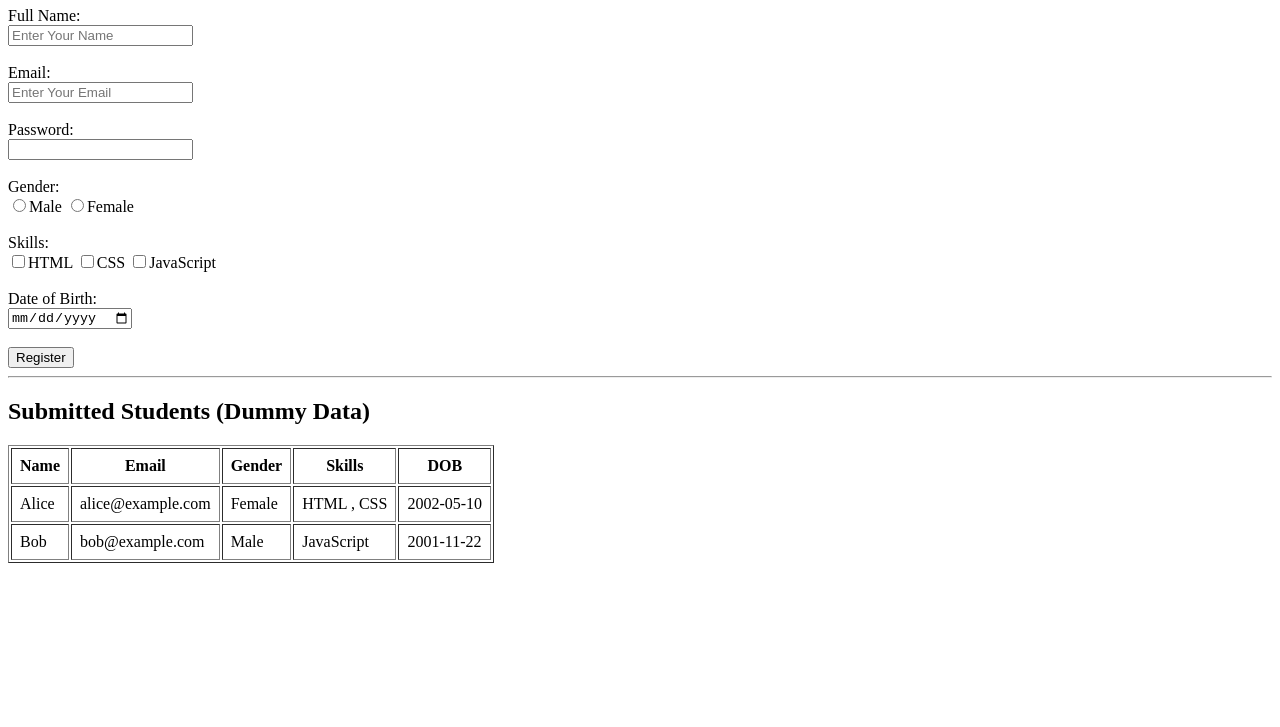
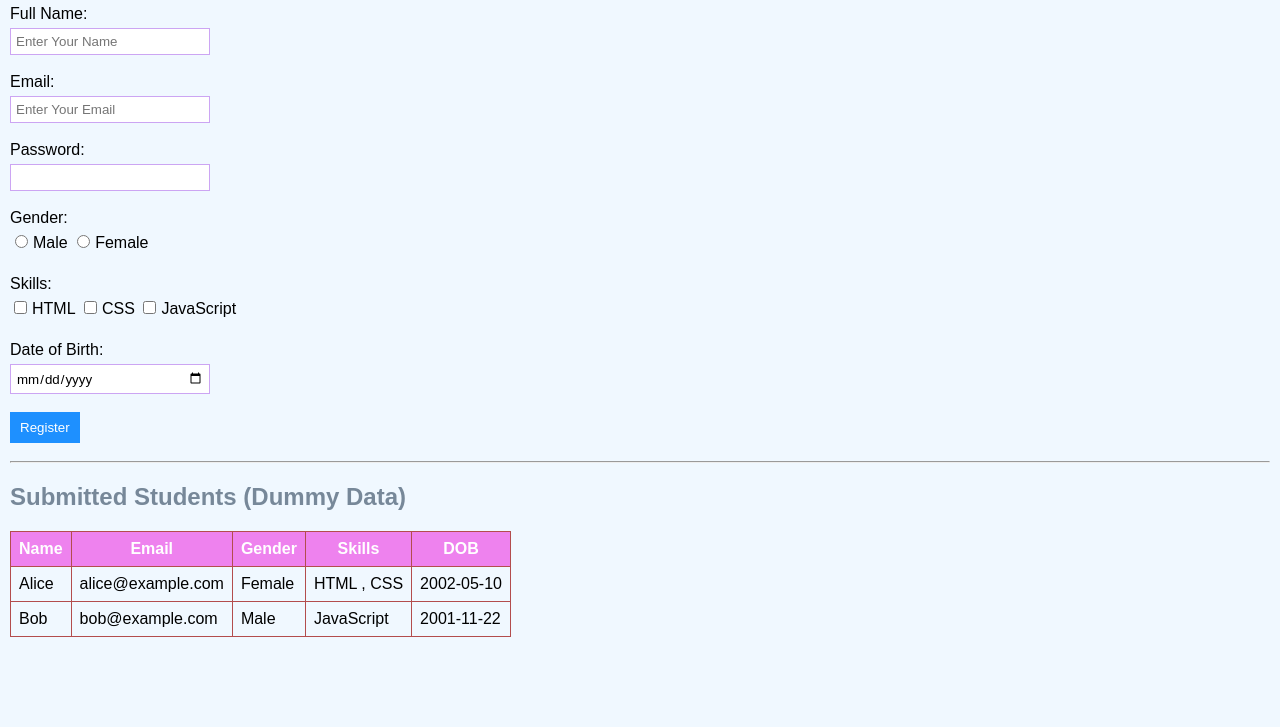
Before and after one commit to dhivakarfulldev/Form-And-Table-Update, a plain HTML site: page index.html in a window 1280 px wide. Shown: the part 73-800 px from the top of the page. Drawn offline with Linux system fonts and the light colour scheme.

Commit message:
css added

```diff
--- a/index.html
+++ b/index.html
@@ -4,6 +4,7 @@
     <meta charset="UTF-8" />
     <meta name="viewport" content="width=device-width, initial-scale=1.0" />
     <title>Form and Table update</title>
+    <link rel="stylesheet" href="./style.css">
   </head>
   <body>
     <!--Header for Student Registration-->
@@ -45,9 +46,9 @@
           ><br /><br />
 
           <label for="">Skills:</label><br />
-          <label for=""><input type="checkbox" />HTML</label>
-          <label for=""><input type="checkbox" />CSS</label>
-          <label for=""><input type="checkbox" />JavaScript</label><br /><br />
+          <label for="html"><input type="checkbox" id="html"/>HTML</label>
+          <label for="css"><input type="checkbox" id="css"/>CSS</label>
+          <label for="js"><input type="checkbox" id="js"/>JavaScript</label><br /><br />
 
           <label for="">Date of Birth:</label><br />
           <input type="date" required /><br /><br />
@@ -58,6 +59,7 @@
       <hr />
 
       <section>
+
         <h1>Submitted Students (Dummy Data)</h1>
         <table border="1" cellPadding="8">
           <tr>
--- /dev/null
+++ b/style.css
@@ -0,0 +1,75 @@
+* {
+  font-family: Arial, sans-serif;
+  box-sizing: border-box;
+}
+
+body {
+  background: aliceblue;
+  height: 100%;
+  margin: 10px;
+}
+
+header h1 {
+  margin-bottom: 20px;
+  color:  rebeccapurple;
+}
+
+input[type="text"],
+input[type="email"],
+input[type="password"],
+input[type="date"] {
+  width: 200px;
+  padding: 5px;
+  border: 1px solid hsl(270, 76%, 80%)
+
+}
+
+label {
+  display: inline-block;
+  margin-bottom: 5px;
+}
+
+input[type="radio"],
+input[type="checkbox"] {
+  margin-right: 5px;
+}
+
+button {
+  background-color: dodgerblue;
+  color: white;
+  padding: 8px 10px;
+  border: none;
+  margin-bottom: 10px;
+  cursor: pointer;
+}
+
+section h1 {
+    color: lightslategrey
+}
+
+table{
+    border-collapse: collapse;
+
+}
+th{
+    background-color: violet;
+    color: white;
+}
+
+tr,th{
+    border: 1px solid hsl(0, 40%, 50%);
+
+}
+
+button:hover{
+    background-color: hsl(210, 100%, 30%);
+}
+
+input:focus{
+    border: 1px solid hsl(350, 100%, 58%);
+    outline: none;
+}
+
+tr:hover{
+    background-color: hsl(324, 100%, 90%);
+}
```
